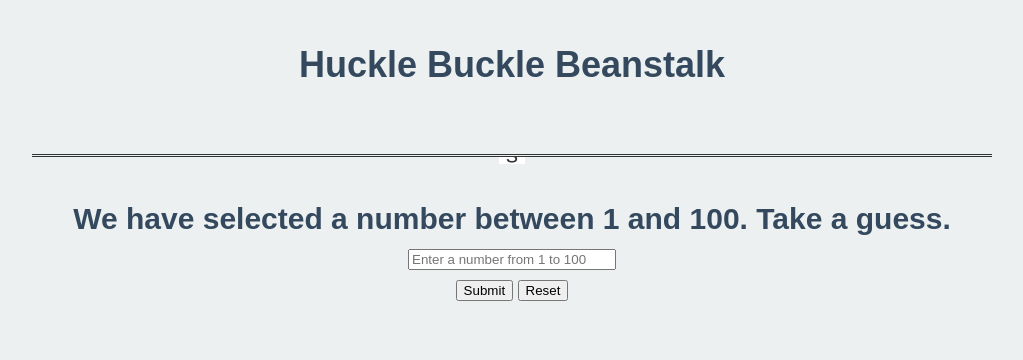
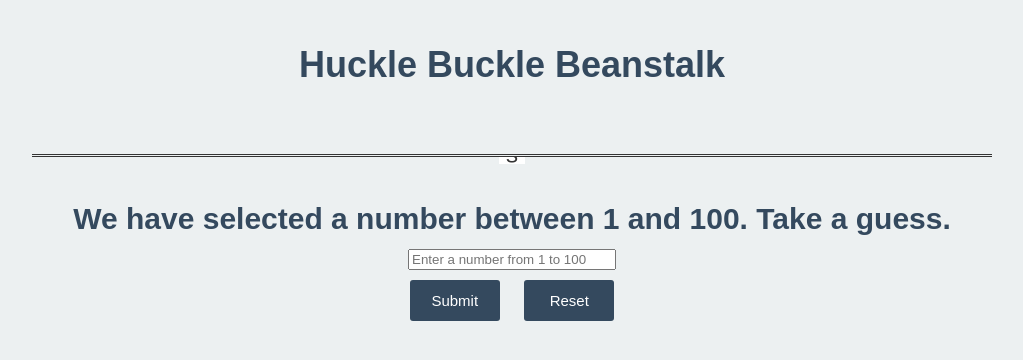
Before and after one commit to jrojas/HotorCold, a plain HTML site: page index.html in a window 1280 px wide. Shown: the whole page, without its empty margins (128-1151 px from the left). Drawn offline with Linux system fonts and the light colour scheme; a web font is replaced by a local one.

Commit message:
styling to buttons

```diff
--- a/css/main.css
+++ b/css/main.css
@@ -72,13 +72,20 @@ text-align:center;
 
 	text-align:center;
 	}
-#submit{
+#submit,#reset{
 
 
-	margin: 10px auto;
-	}
-#reset{
+margin: 10px 10px;
+display: inline-block;
+width: 90px;
+color: #fff;
+font-size: 15px;
+
+background: #34495e;
+border-radius: 3px;
+padding: 12px 0;
+font-weight: 500;
+border:none;
 
 
-	margin: 10px auto;
-}
+	}
```
